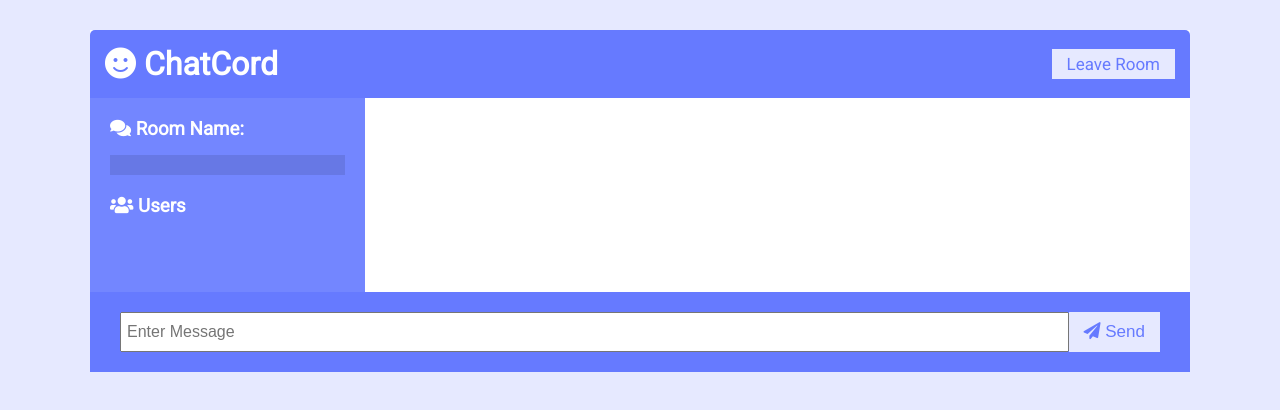
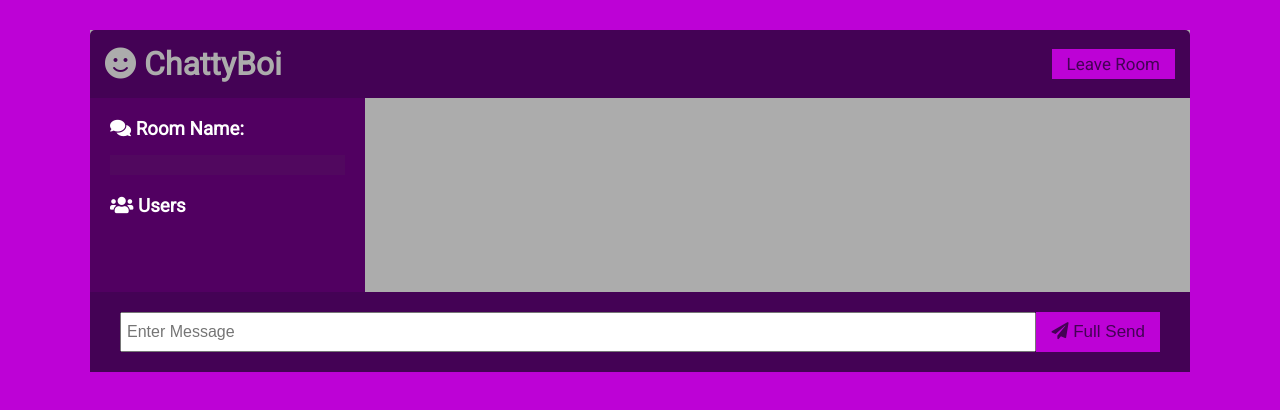
Before and after one commit to ThePalad1n/chattyboi, a website: page public/chat.html in a window 1280 px wide. Drawn offline with nearby package versions, Linux system fonts and the light colour scheme; no server answers.

Commit message:
gross needs change

```diff
--- a/public/chat.html
+++ b/public/chat.html
@@ -10,12 +10,12 @@
       crossorigin="anonymous"
     />
     <link rel="stylesheet" href="css/style.css" />
-    <title>ChatCord App</title>
+    <title>ChattyBoi App</title>
   </head>
   <body>
     <div class="chat-container">
       <header class="chat-header">
-        <h1><i class="fas fa-smile"></i> ChatCord</h1>
+        <h1><i class="fas fa-smile"></i> ChattyBoi</h1>
         <a href="index.html" class="btn">Leave Room</a>
       </header>
       <main class="chat-main">
@@ -36,7 +36,7 @@
             required
             autocomplete="off"
           />
-          <button class="btn"><i class="fas fa-paper-plane"></i> Send</button>
+          <button class="btn"><i class="fas fa-paper-plane"></i> Full Send</button>
         </form>
       </div>
     </div>
--- a/public/css/style.css
+++ b/public/css/style.css
@@ -1,9 +1,9 @@
 @import url('https://fonts.googleapis.com/css?family=Roboto&display=swap');
 
 :root {
-	--dark-color-a: #667aff;
-	--dark-color-b: #7386ff;
-	--light-color: #e6e9ff;
+	--dark-color-a: #440255;
+	--dark-color-b: #510061;
+	--light-color: #bd02d6;
 	--success-color: #5cb85c;
 	--error-color: #d9534f;
 }
@@ -42,14 +42,15 @@ a {
 
 .chat-container {
 	max-width: 1100px;
-	background: #fff;
+	max-height: 1200px;
+	background: rgb(172, 172, 172);
 	margin: 30px auto;
 	overflow: hidden;
 }
 
 .chat-header {
 	background: var(--dark-color-a);
-	color: #fff;
+	color: rgb(172, 172, 172);
 	border-top-left-radius: 5px;
 	border-top-right-radius: 5px;
 	padding: 15px;
@@ -72,7 +73,7 @@ a {
 
 .chat-sidebar h2 {
 	font-size: 20px;
-	background: rgba(0, 0, 0, 0.1);
+	background: rgba(83, 81, 81, 0.1);
 	padding: 10px;
 	margin-bottom: 20px;
 }
--- a/server.js
+++ b/server.js
@@ -17,7 +17,7 @@ const io = socketio(server);
 // Set static folder
 app.use(express.static(path.join(__dirname, 'public')));
 
-const botName = 'ChatCord Bot';
+const botName = 'ChatBoi Bot';
 
 // Run when client connects
 io.on('connection', socket => {
```
Also changed, not shown: public/index.html (+3 -7 lines).
